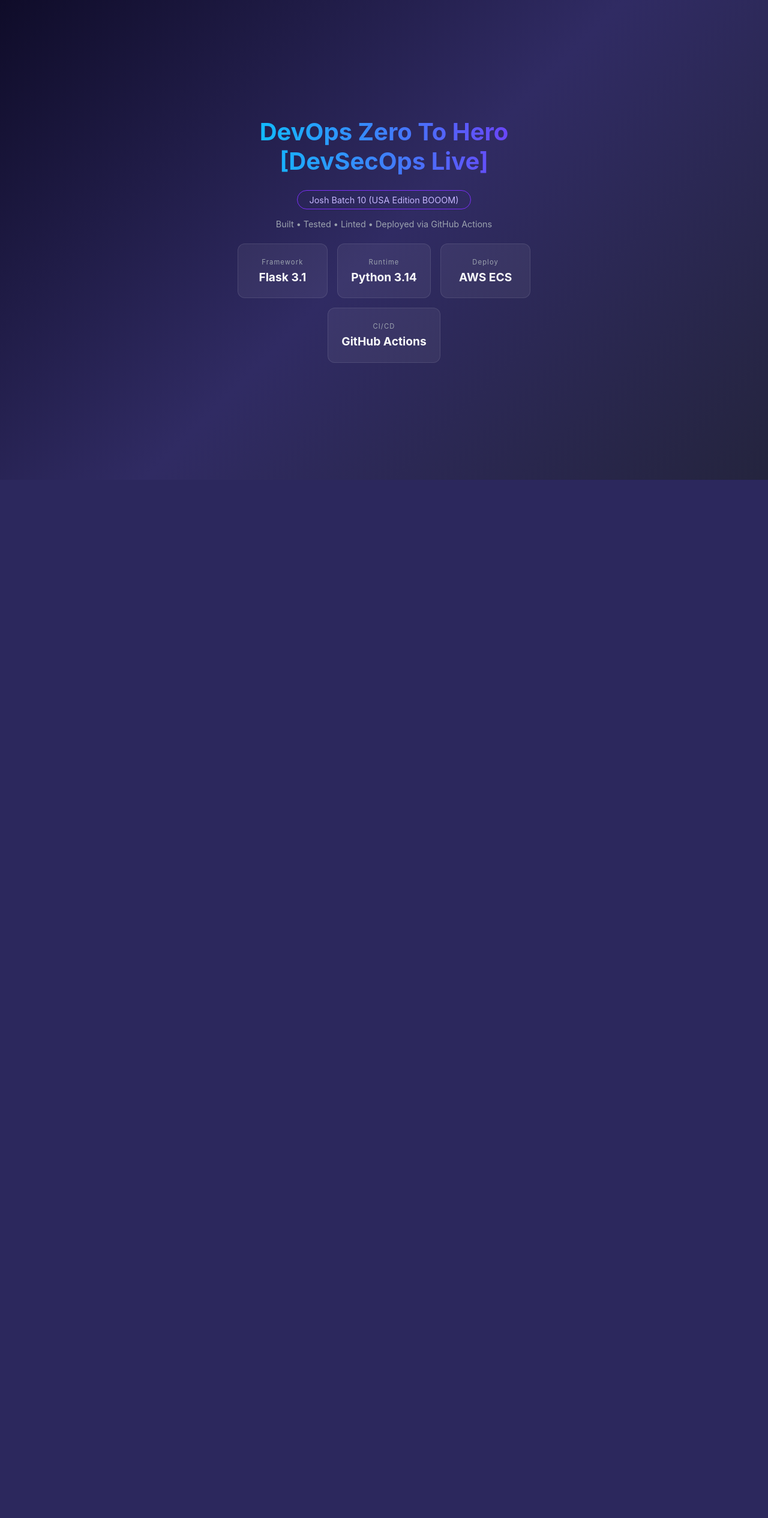
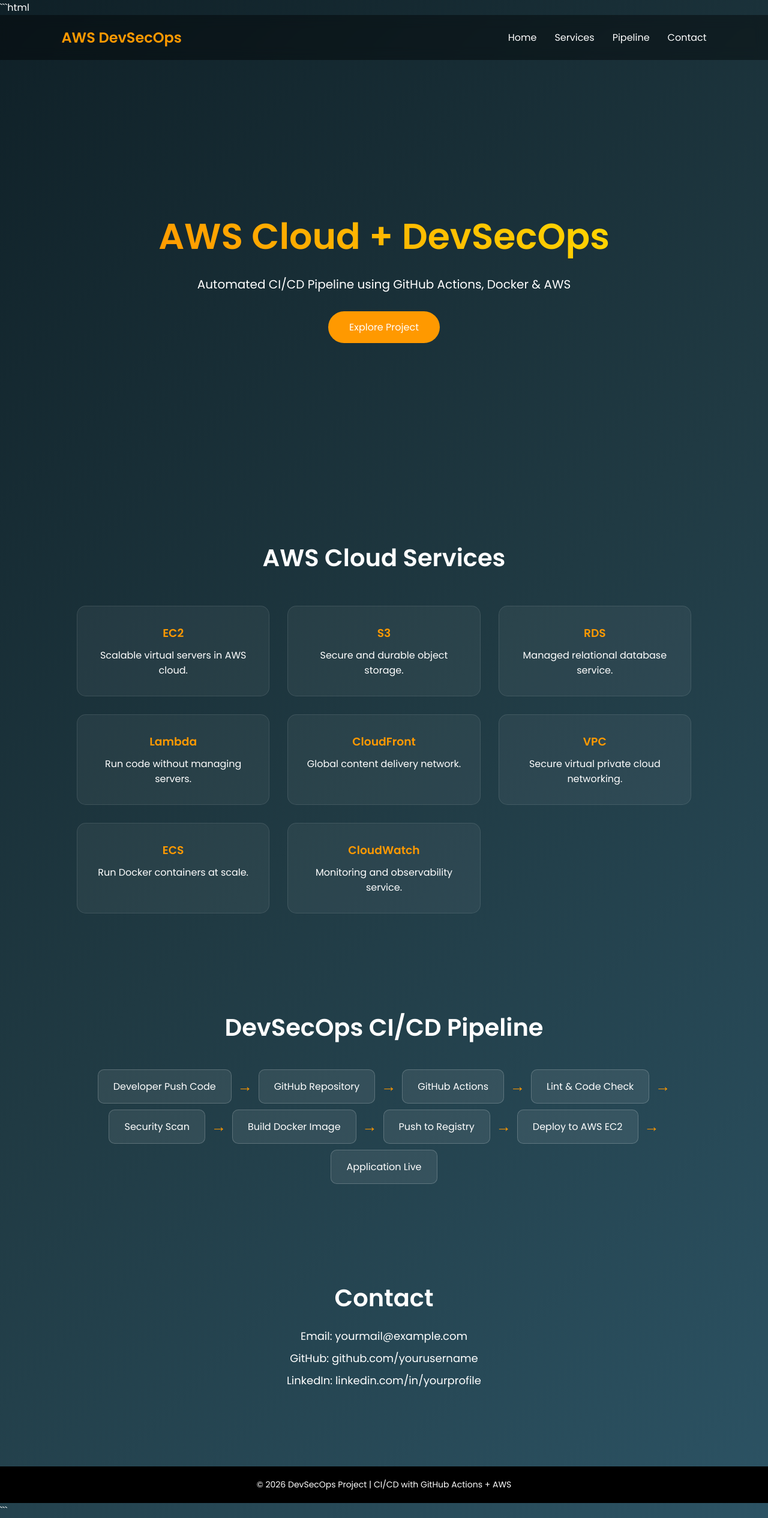
Before and after one commit to yuankraj/github-action-advanced, a Flask app: page / in a window 1280 px wide. Shown: the whole page at 60% size. Before the commit the page ends 800 px from the top, so only its background shows below. Run offline with Flask 3, Linux system fonts and the light colour scheme.

Commit message:
devsecops

````diff
--- a/templates/index.html
+++ b/templates/index.html
@@ -1,113 +1,369 @@
+```html
 <!DOCTYPE html>
 <html lang="en">
 <head>
+
 <meta charset="UTF-8">
 <meta name="viewport" content="width=device-width, initial-scale=1.0">
-<title>DevOps Zero To Hero</title>
+
+<title>AWS DevSecOps Cloud Platform</title>
+
+<link href="https://fonts.googleapis.com/css2?family=Poppins:wght@300;400;600&display=swap" rel="stylesheet">
 
 <style>
-*{margin:0;padding:0;box-sizing:border-box}
+
+*{
+margin:0;
+padding:0;
+box-sizing:border-box;
+font-family:'Poppins',sans-serif;
+scroll-behavior:smooth;
+}
 
 body{
-min-height:100vh;
-display:flex;
-align-items:center;
-justify-content:center;
-background:linear-gradient(135deg,#0f0c29,#302b63,#24243e);
-font-family:-apple-system,BlinkMacSystemFont,"Segoe UI",Roboto;
-color:#e0e0e0
+background:linear-gradient(135deg,#0f2027,#203a43,#2c5364);
+color:white;
+overflow-x:hidden;
 }
 
-.container{text-align:center;padding:2rem;max-width:640px}
+/* NAVBAR */
 
-h1{
-font-size:2.5rem;
-background:linear-gradient(90deg,#00d2ff,#7b2ff7);
--webkit-background-clip:text;
--webkit-text-fill-color:transparent;
-margin-bottom:.5rem
+nav{
+display:flex;
+justify-content:space-between;
+align-items:center;
+padding:20px 8%;
+background:rgba(0,0,0,0.4);
+backdrop-filter:blur(10px);
+position:sticky;
+top:0;
+z-index:100;
 }
 
-.badge{
-display:inline-block;
-margin:1rem 0;
-padding:.4rem 1.2rem;
-border:1px solid #7b2ff7;
-border-radius:999px;
-font-size:.9rem;
-color:#c4b5fd
+nav h2{
+color:#ff9900;
 }
 
-.pipeline{
-margin-bottom:1.5rem;
-font-size:.9rem;
-color:#9ca3af
+nav ul{
+display:flex;
+list-style:none;
+gap:30px;
 }
 
-.cards{
+nav ul li a{
+text-decoration:none;
+color:white;
+transition:0.3s;
+}
+
+nav ul li a:hover{
+color:#ff9900;
+}
+
+/* HERO */
+
+.hero{
+height:90vh;
 display:flex;
-gap:1rem;
+flex-direction:column;
 justify-content:center;
-flex-wrap:wrap
+align-items:center;
+text-align:center;
+animation:fadeIn 2s ease;
+padding:20px;
+}
+
+.hero h1{
+font-size:60px;
+background:linear-gradient(45deg,#ff9900,#ffd700);
+-webkit-background-clip:text;
+color:transparent;
+margin-bottom:20px;
+}
+
+.hero p{
+font-size:20px;
+margin-bottom:30px;
+}
+
+.hero button{
+padding:14px 35px;
+border:none;
+border-radius:30px;
+background:#ff9900;
+color:white;
+font-size:16px;
+cursor:pointer;
+transition:0.3s;
+}
+
+.hero button:hover{
+transform:scale(1.1);
+box-shadow:0 0 20px #ff9900;
+}
+
+/* SERVICES */
+
+.services{
+padding:80px 10%;
+text-align:center;
+}
+
+.services h2{
+font-size:40px;
+margin-bottom:50px;
+}
+
+.service-grid{
+display:grid;
+grid-template-columns:repeat(auto-fit,minmax(250px,1fr));
+gap:30px;
 }
 
 .card{
-background:rgba(255,255,255,.06);
-border:1px solid rgba(255,255,255,.1);
-border-radius:12px;
-padding:1.4rem;
-min-width:150px
+background:rgba(255,255,255,0.05);
+border-radius:15px;
+padding:30px;
+transition:0.4s;
+border:1px solid rgba(255,255,255,0.1);
 }
 
-.card span{
-display:block;
-font-size:.7rem;
-color:#9ca3af;
-margin-bottom:.4rem;
-letter-spacing:.1em
+.card:hover{
+transform:translateY(-10px) scale(1.05);
+box-shadow:0 10px 30px rgba(0,0,0,0.4);
 }
 
-.card strong{
-font-size:1.2rem;
-color:#f9fafb
+.card h3{
+color:#ff9900;
+margin-bottom:10px;
 }
+
+/* PIPELINE */
+
+.pipeline{
+padding:80px 10%;
+text-align:center;
+}
+
+.pipeline h2{
+font-size:40px;
+margin-bottom:40px;
+}
+
+.pipeline-container{
+display:flex;
+flex-wrap:wrap;
+justify-content:center;
+align-items:center;
+gap:10px;
+}
+
+.step{
+padding:15px 25px;
+background:rgba(255,255,255,0.08);
+border-radius:10px;
+border:1px solid rgba(255,255,255,0.2);
+transition:0.3s;
+}
+
+.step:hover{
+transform:scale(1.1);
+box-shadow:0 0 20px #ff9900;
+}
+
+.arrow{
+font-size:25px;
+color:#ff9900;
+}
+
+/* CONTACT */
+
+.contact{
+padding:80px 10%;
+text-align:center;
+}
+
+.contact h2{
+font-size:40px;
+margin-bottom:20px;
+}
+
+.contact p{
+margin:10px;
+font-size:18px;
+}
+
+/* FOOTER */
+
+footer{
+margin-top:40px;
+background:#000;
+text-align:center;
+padding:20px;
+font-size:14px;
+}
+
+/* ANIMATION */
+
+@keyframes fadeIn{
+0%{
+opacity:0;
+transform:translateY(40px);
+}
+
+100%{
+opacity:1;
+transform:translateY(0);
+}
+}
+
 </style>
+
 </head>
 
 <body>
 
-<div class="container">
 
-<h1>DevOps Zero To Hero [DevSecOps Live]</h1>
-<div class="badge">Josh Batch 10 (USA Edition BOOOM)</div>
+<nav>
 
-<div class="pipeline">
-Built • Tested • Linted • Deployed via GitHub Actions
-</div>
+<h2>AWS DevSecOps</h2>
 
-<div class="cards">
+<ul>
+<li><a href="#home">Home</a></li>
+<li><a href="#services">Services</a></li>
+<li><a href="#pipeline">Pipeline</a></li>
+<li><a href="#contact">Contact</a></li>
+</ul>
+
+</nav>
+
+
+
+<section class="hero" id="home">
+
+<h1>AWS Cloud + DevSecOps</h1>
+
+<p>Automated CI/CD Pipeline using GitHub Actions, Docker & AWS</p>
+
+<button onclick="alert('Welcome to my DevSecOps project!')">
+Explore Project
+</button>
+
+</section>
+
+
+
+<section class="services" id="services">
+
+<h2>AWS Cloud Services</h2>
+
+<div class="service-grid">
+
 <div class="card">
-<span>Framework</span>
-<strong>Flask 3.1</strong>
+<h3>EC2</h3>
+<p>Scalable virtual servers in AWS cloud.</p>
 </div>
 
 <div class="card">
-<span>Runtime</span>
-<strong>Python 3.14</strong>
+<h3>S3</h3>
+<p>Secure and durable object storage.</p>
 </div>
 
 <div class="card">
-<span>Deploy</span>
-<strong>AWS ECS</strong>
+<h3>RDS</h3>
+<p>Managed relational database service.</p>
 </div>
 
 <div class="card">
-<span>CI/CD</span>
-<strong>GitHub Actions</strong>
+<h3>Lambda</h3>
+<p>Run code without managing servers.</p>
 </div>
+
+<div class="card">
+<h3>CloudFront</h3>
+<p>Global content delivery network.</p>
+</div>
+
+<div class="card">
+<h3>VPC</h3>
+<p>Secure virtual private cloud networking.</p>
+</div>
+
+<div class="card">
+<h3>ECS</h3>
+<p>Run Docker containers at scale.</p>
+</div>
+
+<div class="card">
+<h3>CloudWatch</h3>
+<p>Monitoring and observability service.</p>
 </div>
 
 </div>
 
+</section>
+
+
+
+<section class="pipeline" id="pipeline">
+
+<h2>DevSecOps CI/CD Pipeline</h2>
+
+<div class="pipeline-container">
+
+<div class="step">Developer Push Code</div>
+<div class="arrow">→</div>
+
+<div class="step">GitHub Repository</div>
+<div class="arrow">→</div>
+
+<div class="step">GitHub Actions</div>
+<div class="arrow">→</div>
+
+<div class="step">Lint & Code Check</div>
+<div class="arrow">→</div>
+
+<div class="step">Security Scan</div>
+<div class="arrow">→</div>
+
+<div class="step">Build Docker Image</div>
+<div class="arrow">→</div>
+
+<div class="step">Push to Registry</div>
+<div class="arrow">→</div>
+
+<div class="step">Deploy to AWS EC2</div>
+<div class="arrow">→</div>
+
+<div class="step">Application Live</div>
+
+</div>
+
+</section>
+
+
+
+<section class="contact" id="contact">
+
+<h2>Contact</h2>
+
+<p>Email: yourmail@example.com</p>
+<p>GitHub: github.com/yourusername</p>
+<p>LinkedIn: linkedin.com/in/yourprofile</p>
+
+</section>
+
+
+
+<footer>
+
+<p>
+© 2026 DevSecOps Project | CI/CD with GitHub Actions + AWS
+</p>
+
+</footer>
+
+
 </body>
 </html>
+```
````
